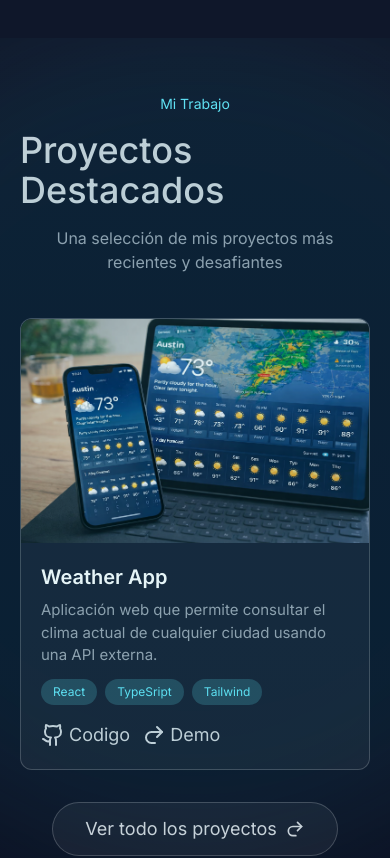
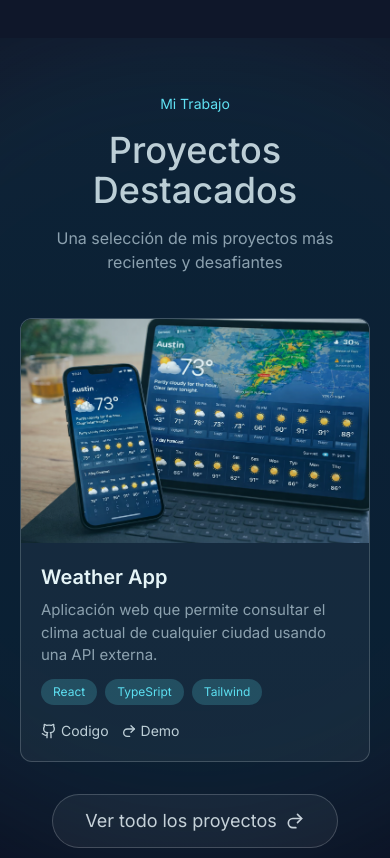
Before and after one commit to KEPLERMH/portafolio-v1, a React (Vite) app: page / in a window 390 px wide. Shown: the part 2680-3538 px from the top of the page. Built offline with nearby package versions, Linux system fonts and the light colour scheme.

Commit message:
Mejorando codigo

```diff
--- a/src/components/projects/ProjectCard.jsx
+++ b/src/components/projects/ProjectCard.jsx
@@ -17,8 +17,8 @@ const ProjectCard = ({ img, title, desc, techs, github, demo }) => {
                     {techs.map(items => <li className='tech-tag' key={items}>{items}</li>)}
                 </ul>
                 <div className='flex gap-3 [&>a:hover]:text-acentocyan'>
-                    <a href={github} className='flex items-center gap-1' target='_blank'><Github className='w-6 h-6' /><span className='text-lg'>Codigo</span></a>
-                    <a href={demo} className='flex items-center gap-1' target='_blank'><Redo2 className='w-6 h-6' /><span className='text-lg'>Demo</span></a>
+                    <a href={github} className='flex items-center gap-1' target='_blank'><Github className='w-4 h-4' /><span className='text-sm'>Codigo</span></a>
+                    <a href={demo} className='flex items-center gap-1' target='_blank'><Redo2 className='w-4 h-4' /><span className='text-sm'>Demo</span></a>
                 </div>
             </div>
 
--- a/src/sections/Contact.jsx
+++ b/src/sections/Contact.jsx
@@ -29,7 +29,7 @@ const Contact = () => {
             <header className='flex flex-col items-center justify-center gap-2 col-span-full'>
                 <p className='text-acentocyan text-sm'>Contacto</p>
                 <h2 className='text-4xl font-medium md:text-5xl'>Trabajemos Juntos</h2>
-                <p className='text-sm text-trirdtext md:text-[15px]'>¿Tienes un proyecto en mente? Me encantaría escucharlo</p>
+                <p className='text-sm text-center text-trirdtext md:text-[15px]'>¿Tienes un proyecto en mente? Me encantaría escucharlo</p>
             </header>
 
             <div className='mt-6 flex flex-col gap-5'>
--- a/src/sections/Projects.jsx
+++ b/src/sections/Projects.jsx
@@ -15,7 +15,7 @@ const Projects = () => {
             <div className='pointer-events-none border-2 absolute top-0 left-1/2 -translate-x-1/2 w-[800px] h-[800px] bg-cyan-600/10 rounded-full blur-3xl '></div>
             <header className='flex flex-col justify-center items-center gap-4 mb-11'>
                 <p className='text-acentocyan text-sm'>Mi Trabajo</p>
-                <h2 className='font-medium text-4xl md:text-5xl'>Proyectos Destacados</h2>
+                <h2 className='font-medium text-center text-4xl md:text-5xl'>Proyectos Destacados</h2>
                 <p className='text-trirdtext text-center text-[16px] md:text-lg'>Una selección de mis proyectos más recientes y desafiantes</p>
             </header>
 
```
